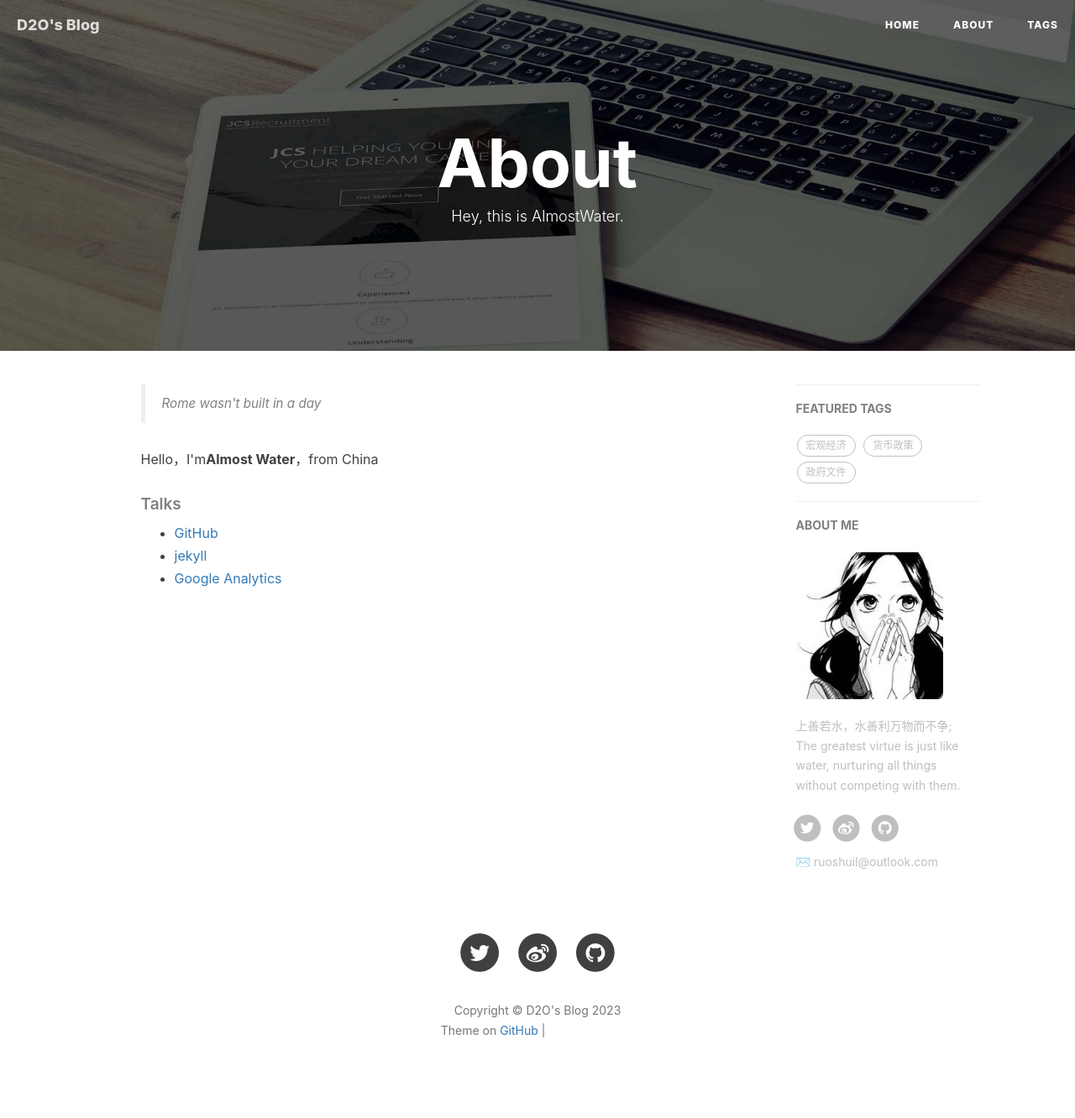
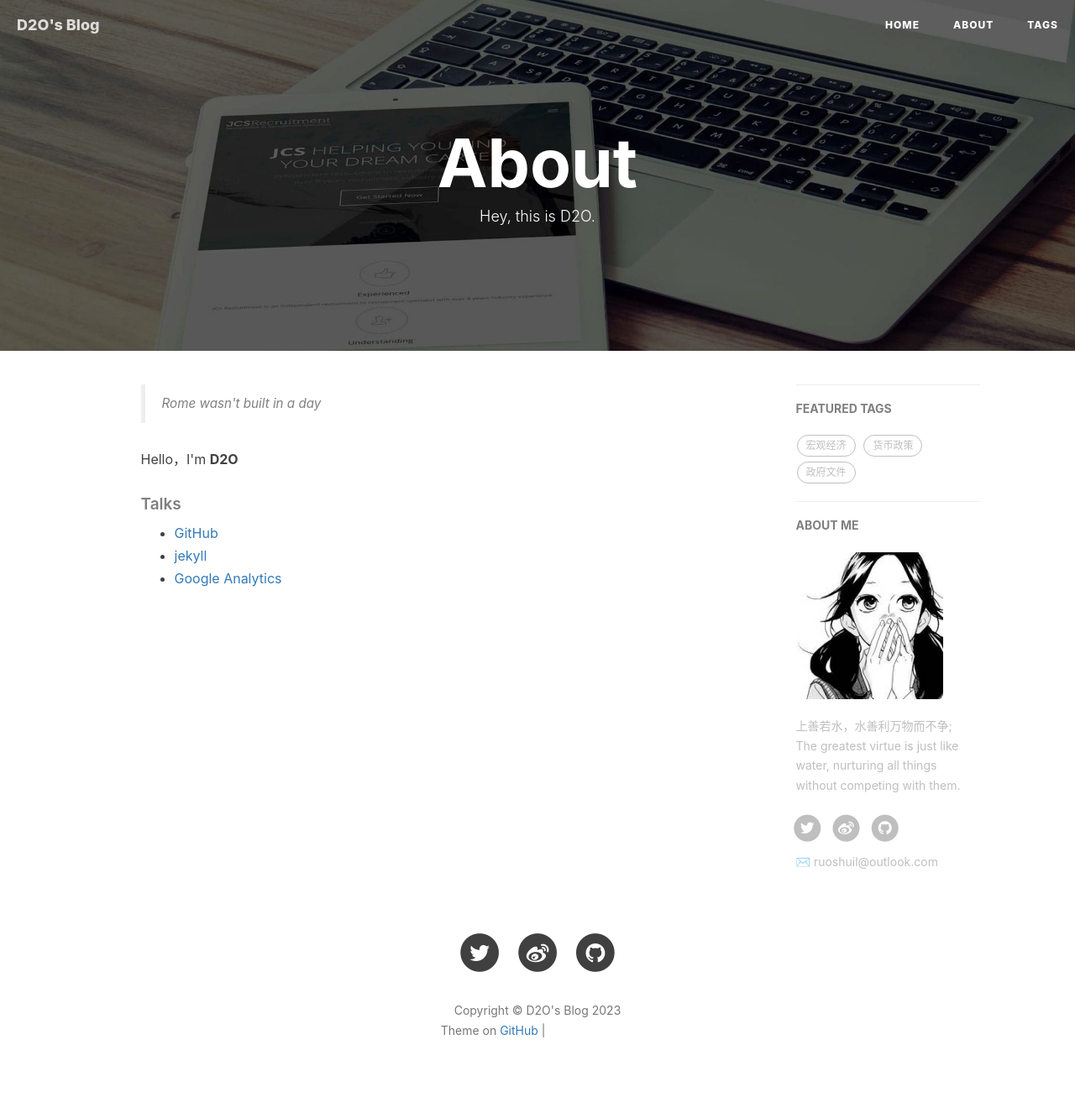
Before and after one commit to D2-O/d2-o.github.io, a Jekyll site: the page built from about.html, in a window 1280 px wide. Shown: the whole page at 84% size. Built offline with Jekyll 4.4.1, drawn with Linux system fonts in a browser that asks for light colours; nearby versions of some CDN libraries; comment, search, counter and statistics services are not loaded; grey boxes are pictures that could not be loaded.

Commit message:
Update about.html

```diff
--- a/about.html
+++ b/about.html
@@ -1,7 +1,7 @@
 ---
 layout: page
 title: "About"
-description: "Hey, this is AlmostWater."
+description: "Hey, this is D2O."
 header-img: "img/post-bg-rwd.jpg"
 ---
 
@@ -18,7 +18,7 @@ header-img: "img/post-bg-rwd.jpg"
     <blockquote><p>Rome wasn't built in a day
     </p></blockquote>
 
-    <p>Hello，I'm<strong>Almost Water</strong>，from China</p>
+    <p>Hello，I'm <strong>D2O</strong></p>
 
 
 
```
